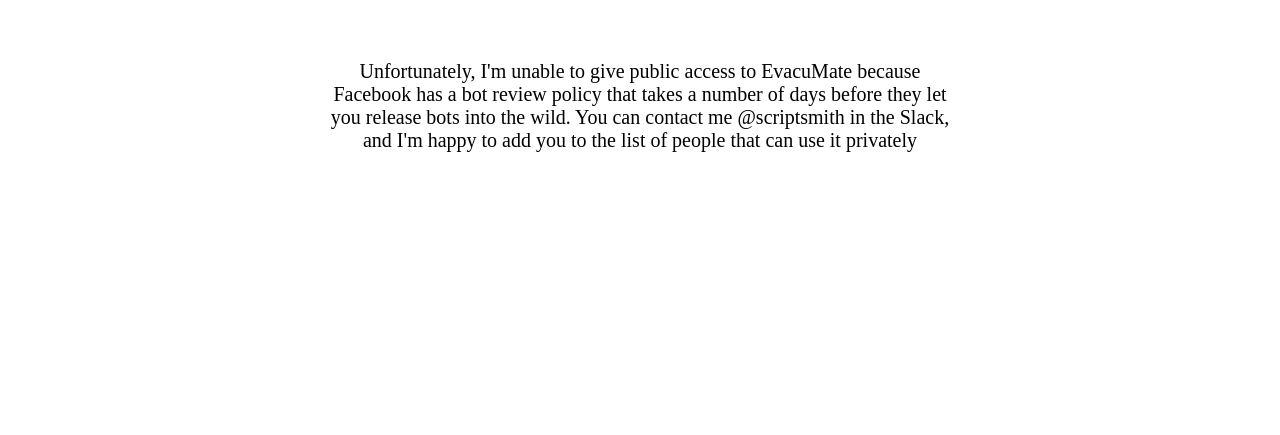
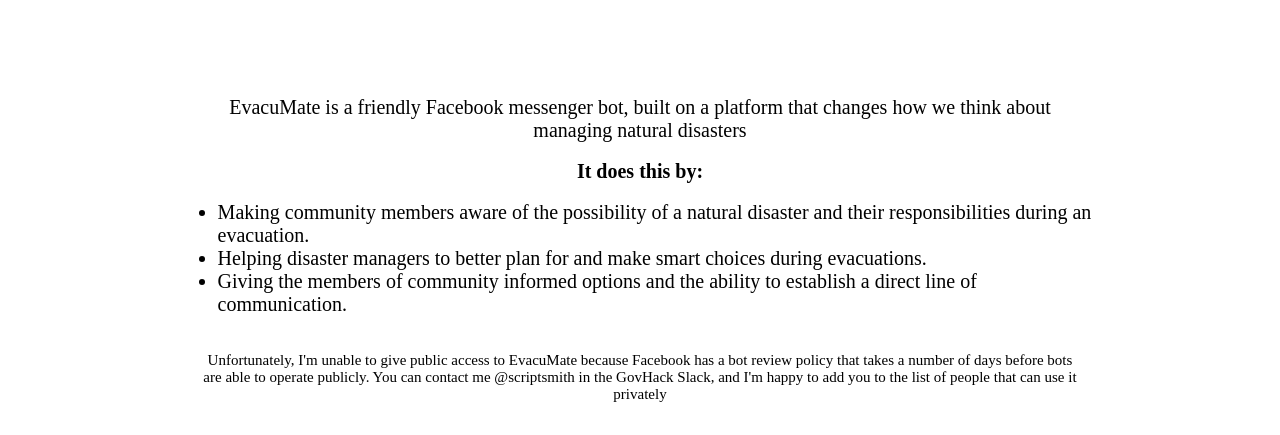
Before and after one commit to ScriptSmith/EvacuMate, a website: page index.html in a window 1280 px wide. Shown: the part 365-800 px from the top of the page. Drawn offline with Linux system fonts and the light colour scheme.

Commit message:
adding locations

```diff
--- a/index.html
+++ b/index.html
@@ -31,7 +31,17 @@
             }
             p {
                 text-align: center;
-                width: 50%;
+                width: 70%;
+                margin: auto;
+                font-size: 20px;
+                margin-top: 18px;
+                margin-bottom: 18px;
+            }
+            #smaller {
+                font-size: 15px;
+            }
+            ul {
+                width: 70%;
                 margin: auto;
                 font-size: 20px;
             }
@@ -69,7 +79,16 @@
             size="xlarge">
         </div>
 
-        <p>Unfortunately, I'm unable to give public access to EvacuMate because Facebook has a bot review policy that takes a number of days before they let you release bots into the wild. You can contact me @scriptsmith in the Slack, and I'm happy to add you to the list of people that can use it privately</p>
+        <br>
+        <p>EvacuMate is a friendly Facebook messenger bot, built on a platform that changes how we think about managing natural disasters</p>
+        <p><b>It does this by:</b></p>
+        <ul>
+            <li>Making community members aware of the possibility of a natural disaster and their responsibilities during an evacuation.</li>
+            <li>Helping disaster managers to better plan for and make smart choices during evacuations.</li>
+            <li>Giving the members of community informed options and the ability to establish a direct line of communication.</li>
+        </ul>
+        <br>
+        <p id="smaller">Unfortunately, I'm unable to give public access to EvacuMate because Facebook has a bot review policy that takes a number of days before bots are able to operate publicly. You can contact me @scriptsmith in the GovHack Slack, and I'm happy to add you to the list of people that can use it privately</p>
 
     </body>
 </html>
--- a/locations.json
+++ b/locations.json
@@ -2,7 +2,7 @@
     {
         "name": "Ipswich",
         "details": "Mild flooding",
-        "message": "There is mild flooding in ipswich. Call 132 500 in case of emergency",
+        "message": "There is mild flooding in ipswich. The elerly care centre has been evacuated. Call 132 500 in case of emergency",
         "polygons": [
             [
                 {"longitude": 152.725067,"latitude":-27.468069},
@@ -22,7 +22,7 @@
     {
         "name": "Gold Coast",
         "details": "Heavy flooding",
-        "message": "Dangerous floods from Coomera to Coolangatta. Call 132 500 in case of emergency",
+        "message": "Dangerous floods from Coomera to Coolangatta. Drivers are advised to not drive on submurged roads. Call 132 500 in case of emergency",
         "polygons": [
             [
                 {"longitude":153.257904,"latitude":-27.830575},
@@ -49,7 +49,7 @@
     {
         "name": "Toowoomba and Gatton",
         "details": "Out of control bush fire",
-        "message": "Residents are advised to evacuate their homes due to severe risks. Call 132 500 for more info",
+        "message": "Residents are advised to evacuate their homes due to severe risks, and not to attempt to defend their homes. Call 132 500 for more info",
         "polygons": [
             [
                 {"longitude":151.825562,"latitude":-27.415662},
```
